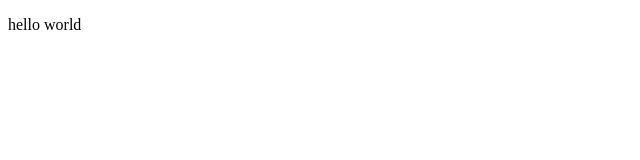
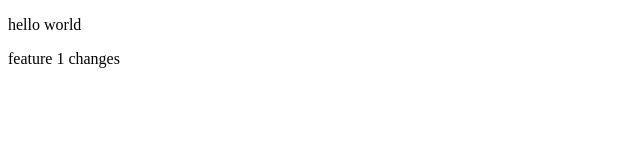
Before and after one commit to nimit-hub/localrepo, a plain HTML site: page index.html in a window 1280 px wide. Shown: the whole page, without its empty margins (0-640 px from the left). Drawn offline with Linux system fonts and the light colour scheme.

Commit message:
new featrue intro

```diff
--- a/index.html
+++ b/index.html
@@ -7,5 +7,10 @@
 </head>
 <body>
     <p>hello world</p>
+
+    <p>
+    feature 1 changes
+
+    </p>
 </body>
 </html>
```
